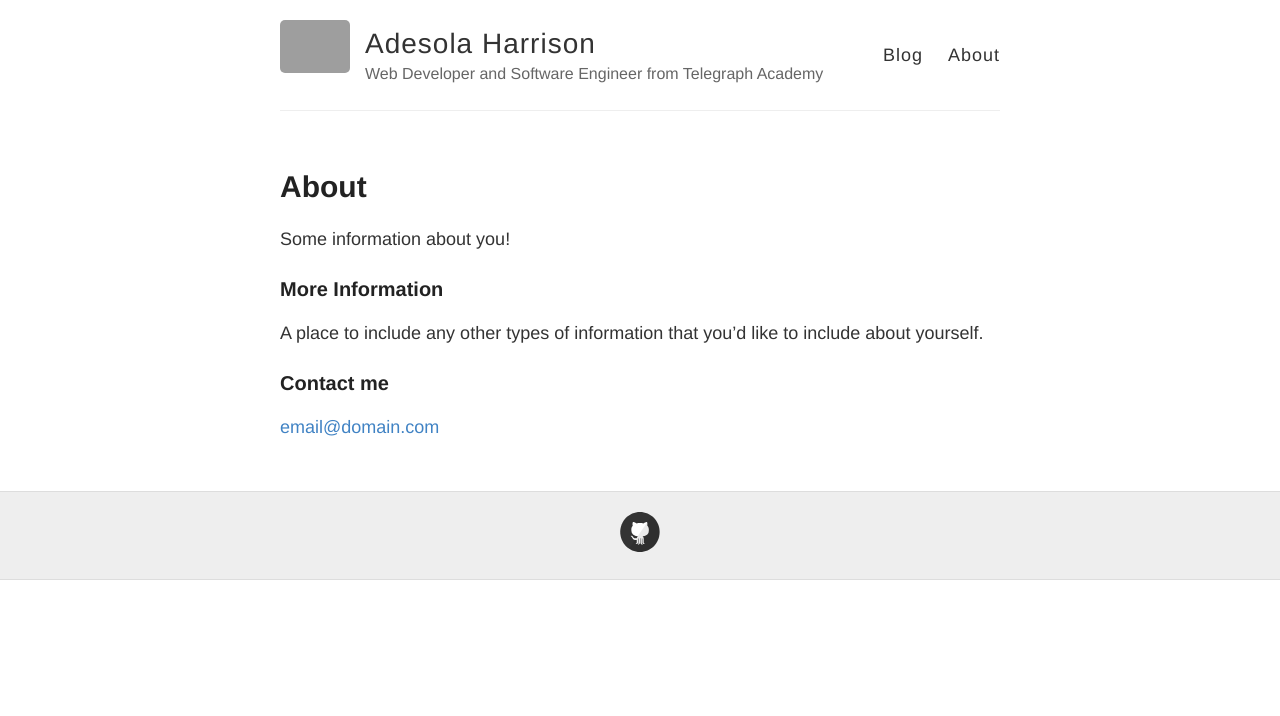
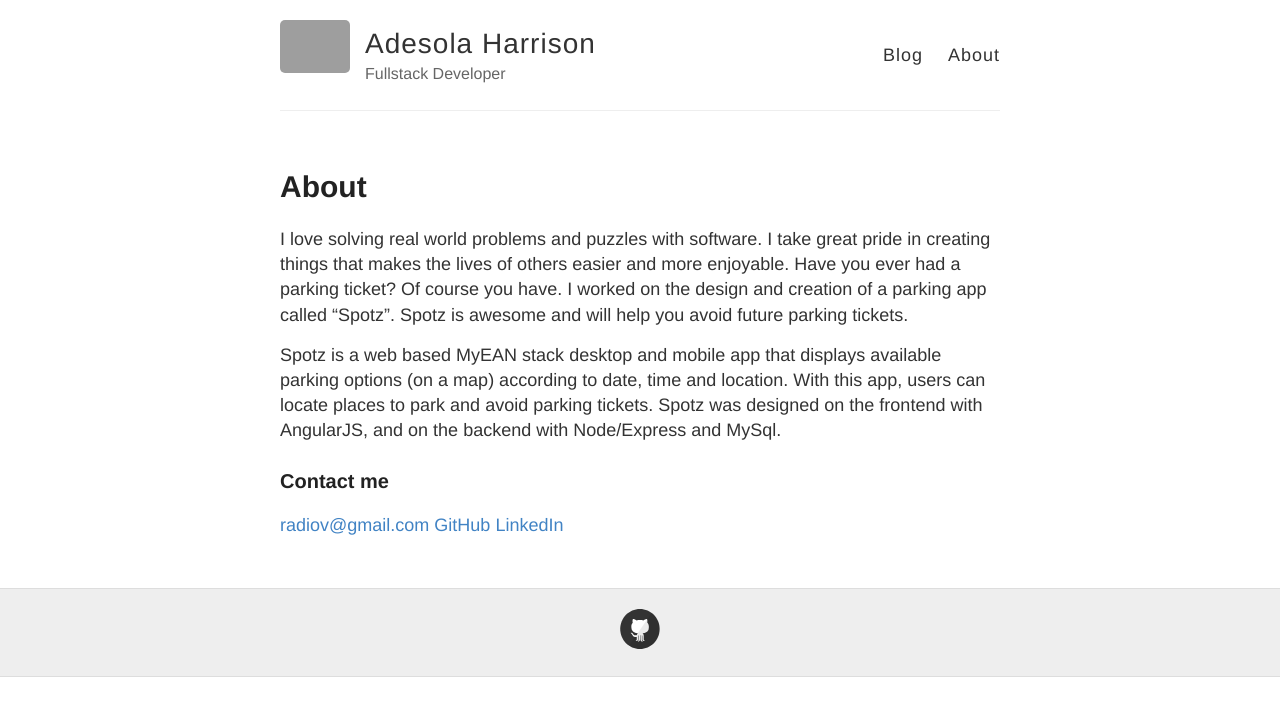
Before and after one commit to HarrisonA/HarrisonA.github.io, a Jekyll site: the page built from about.md, in a window 1280 px wide. Shown: the top 716 px of the page. Built offline with Jekyll 4.4.1, drawn with Linux system fonts in a browser that asks for light colours; Markdown is read by kramdown in place of the engine named in the settings; grey boxes are pictures that could not be loaded.

Commit message:
blog update

```diff
--- a/_config.yml
+++ b/_config.yml
@@ -6,7 +6,7 @@
 name: Adesola Harrison
 
 # Short bio or description (displayed in the header)
-description: Web Developer and Software Engineer from Telegraph Academy
+description: Fullstack Developer
 
 # URL of your avatar or profile pic (you could use your GitHub profile pic)
 avatar: https://raw.githubusercontent.com/barryclark/jekyll-now/master/images/jekyll-logo.png
--- a/about.md
+++ b/about.md
@@ -4,12 +4,13 @@ title: About
 permalink: /about/
 ---
 
-Some information about you!
+I love solving real world problems and puzzles with software. I take great pride in creating things that makes the lives of others easier and more enjoyable.  Have you ever had a parking ticket? Of course you have. I worked on the design and creation of a parking app called “Spotz”.  Spotz is awesome and will help you avoid future parking tickets.
 
-### More Information
+Spotz is a web based MyEAN stack desktop and mobile app that displays available parking options (on a map) according to date, time and location. With this app, users can locate places to park and avoid parking tickets. Spotz was designed on the frontend with AngularJS, and on the backend with Node/Express and MySql.
 
-A place to include any other types of information that you'd like to include about yourself.
 
 ### Contact me
 
-[email@domain.com](mailto:email@domain.com)
+[radiov@gmail.com](mailto:radiov@gmail.com)
+<a href='http://github.com/HarrisonA'>GitHub</a>
+<a href="http://linkedin.com/in/AdesolaHarrison">LinkedIn</a>
```
